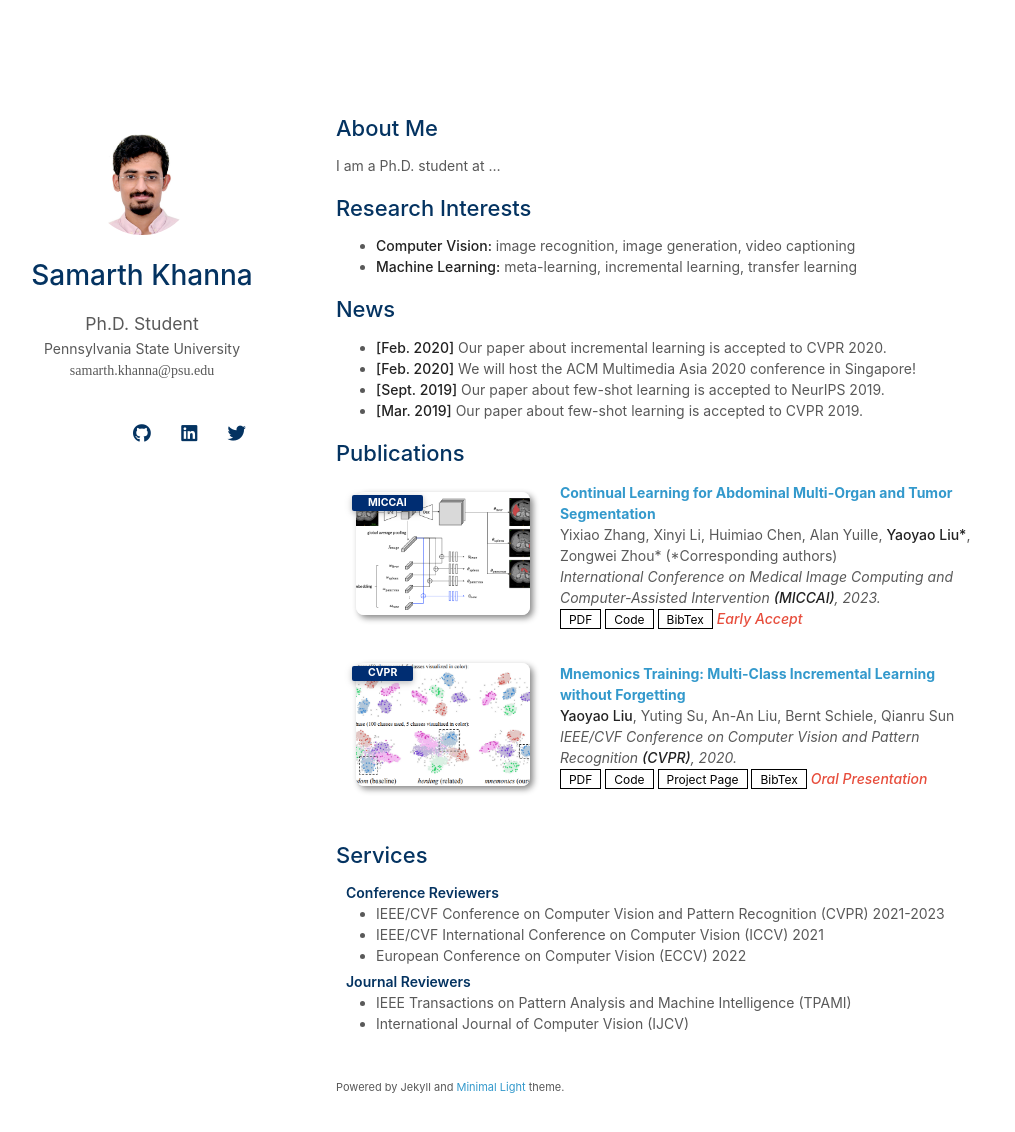
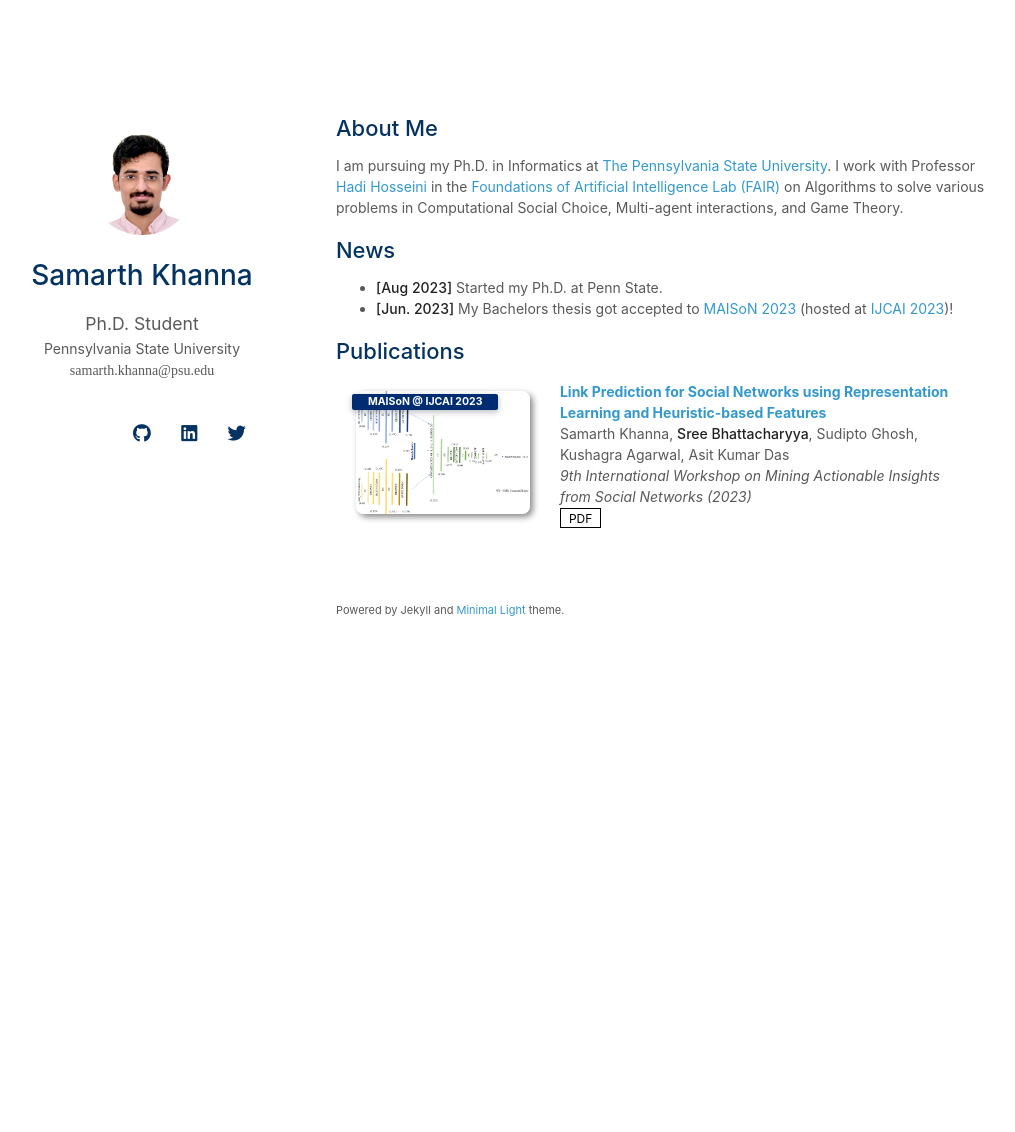
Before and after one commit to SamarthKhanna/SamarthKhanna.github.io, a Jekyll site: the page built from index.md, in a window 1280 px wide and 1166 px high. Shown: the top 1132 px of the window, without its empty margins (134-1149 px from the left). Built offline with Jekyll 4.4.1, drawn with Linux system fonts in a browser that asks for light colours; nearby versions of some CDN libraries; a style sheet for code colours, icons or effects is not loaded; our own code applies the rules of GitHub Pages for plain Markdown files.

Commit message:
content changes

```diff
--- a/_data/publications.yml
+++ b/_data/publications.yml
@@ -1,22 +1,11 @@
 main:
 
-  - title: Continual Learning for Abdominal Multi-Organ and Tumor Segmentation
-    authors: Yixiao Zhang, Xinyi Li, Huimiao Chen, Alan Yuille, <strong>Yaoyao Liu*</strong>, Zongwei Zhou* (*Corresponding authors)
-    conference_short: MICCAI
-    conference: International Conference on Medical Image Computing and Computer-Assisted Intervention <strong>(MICCAI)</strong>, 2023.
-    pdf: https://arxiv.org/pdf/2306.00988.pdf
-    code: https://github.com/MrGiovanni/ContinualLearning
-    bibtex: https://bib.yliu.me/MICCAI23.txt
-    image: ./assets/img/teaser_example_2.png
-    notes: Early Accept
-
-  - title: "Mnemonics Training: Multi-Class Incremental Learning without Forgetting"
-    authors: <strong>Yaoyao Liu</strong>, Yuting Su, An-An Liu, Bernt Schiele, Qianru Sun
-    conference_short: CVPR
-    conference: IEEE/CVF Conference on Computer Vision and Pattern Recognition <strong>(CVPR)</strong>, 2020.
-    pdf: https://arxiv.org/pdf/2002.10211.pdf
-    code: https://github.com/yaoyao-liu/class-incremental-learning/tree/main/mnemonics-training
-    page: https://class-il.mpi-inf.mpg.de/mnemonics/
-    bibtex: https://class-il.mpi-inf.mpg.de/mnemonics/
-    notes: Oral Presentation
-    image: ./assets/img/teaser_example.png
+  - title: "Link Prediction for Social Networks using Representation Learning and Heuristic-based Features"
+    authors: Samarth Khanna, <strong>Sree Bhattacharyya</strong>, Sudipto Ghosh, Kushagra Agarwal, Asit Kumar Das
+    conference_short: MAISoN @ IJCAI 2023
+    conference: 9th International Workshop on Mining Actionable Insights from Social Networks (2023)
+    pdf: https://drive.google.com/file/d/1X6qsobAznVGJUottsbojo698yx2pAvH8/view
+    code:
+    bibtex:
+    image: assets/img/imageNN.png
+    notes:
--- a/index.md
+++ b/index.md
@@ -4,20 +4,12 @@ layout: homepage
 
 ## About Me
 
-I am a Ph.D. student at ...
+I am pursuing my Ph.D. in Informatics at [The Pennsylvania State University](https://ist.psu.edu/). I work with Professor [Hadi Hosseini](\https://faculty.ist.psu.edu/hadi/) in the [Foundations of Artificial Intelligence Lab (FAIR)](\https://sites.google.com/view/fairailab) on Algorithms to solve various problems in Computational Social Choice, Multi-agent interactions, and Game Theory.
 
-## Research Interests
-
-- **Computer Vision:** image recognition, image generation, video captioning
-- **Machine Learning:** meta-learning, incremental learning, transfer learning
 
 ## News
 
-- **[Feb. 2020]** Our paper about incremental learning is accepted to CVPR 2020.
-- **[Feb. 2020]** We will host the ACM Multimedia Asia 2020 conference in Singapore!
-- **[Sept. 2019]** Our paper about few-shot learning is accepted to NeurIPS 2019.
-- **[Mar. 2019]** Our paper about few-shot learning is accepted to CVPR 2019.
+- **[Aug 2023]** Started my Ph.D. at Penn State.
+- **[Jun. 2023]** My Bachelors thesis got accepted to [MAISoN 2023](\https://2023.maisonworkshop.org/accepted-papers) (hosted at [IJCAI 2023](\https://ijcai-23.org/))!
 
 {% include_relative _includes/publications.md %}
-
-{% include_relative _includes/services.md %}
```
Also changed, not shown: assets/img/imageNN.PNG (added).
